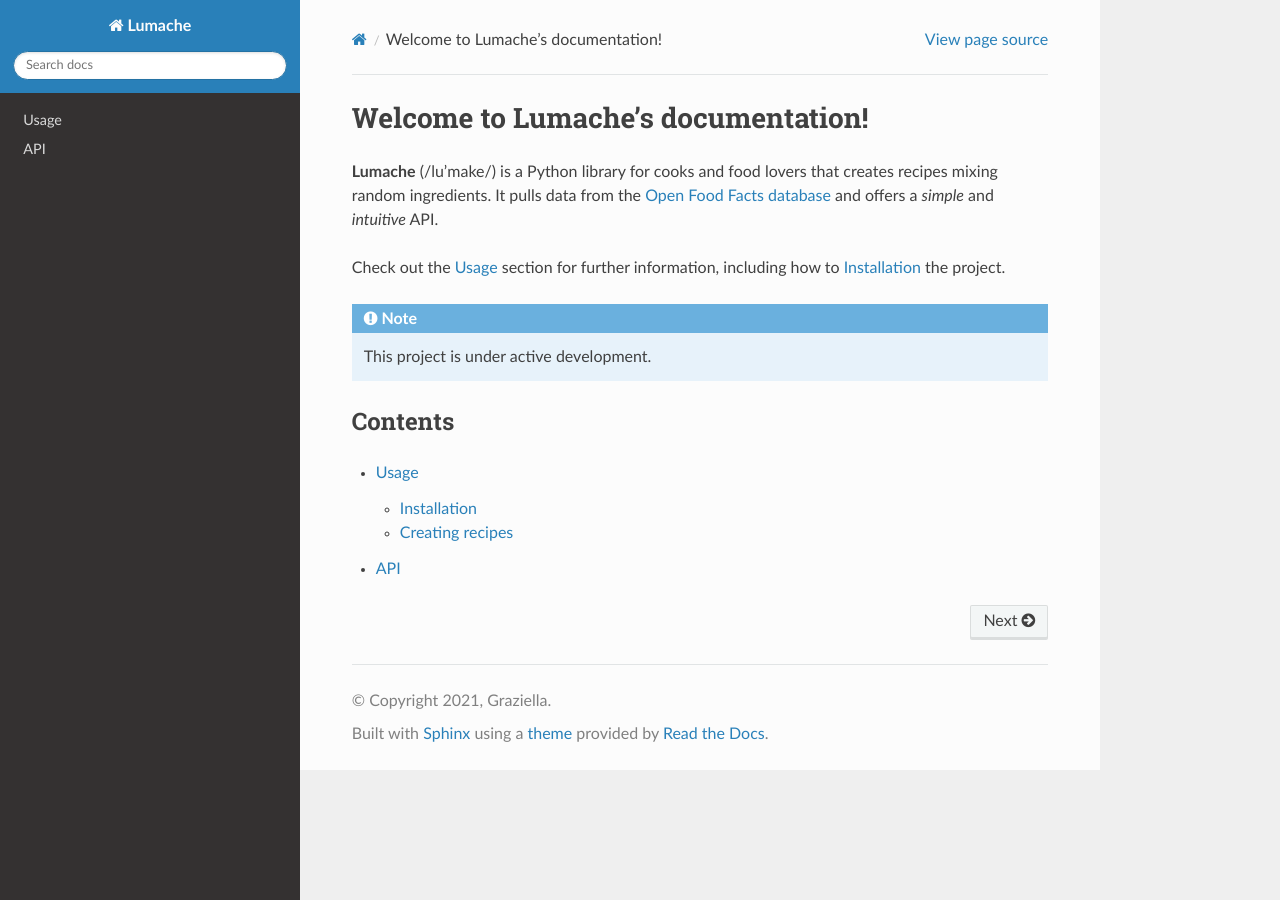
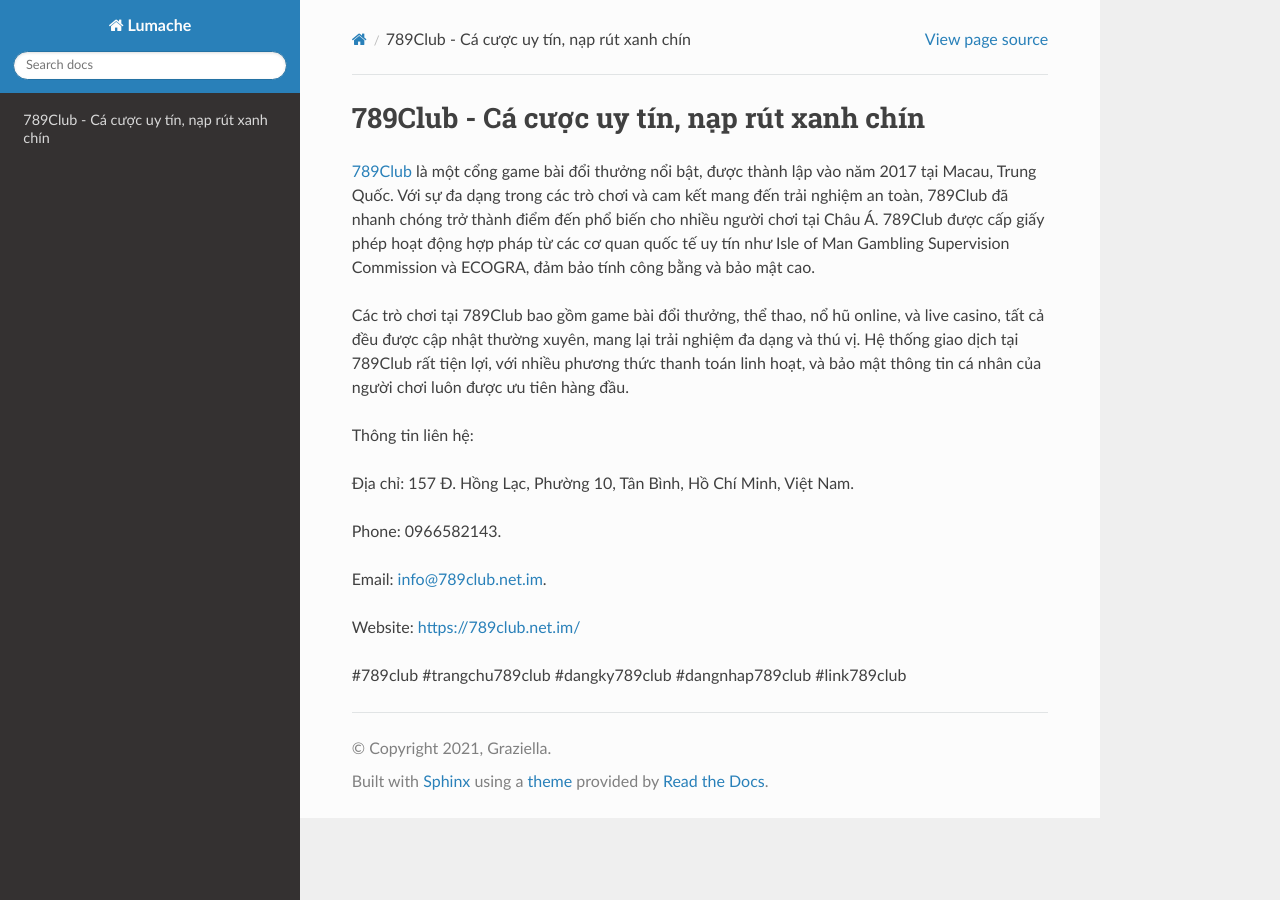
Before and after one commit to parkisngan19/789clubnetim, a Sphinx documentation site: the page built from docs/source/index.rst, in a window 1280 px wide. Built offline with Sphinx 7.4.7 and the Read the Docs theme 3.1.0, drawn with Linux system fonts in a browser that asks for light colours.

Commit message:
Update index.rst

```diff
--- a/docs/source/index.rst
+++ b/docs/source/index.rst
@@ -1,22 +1,18 @@
-Welcome to Lumache's documentation!
+789Club - Cá cược uy tín, nạp rút xanh chín
 ===================================
 
-**Lumache** (/lu'make/) is a Python library for cooks and food lovers
-that creates recipes mixing random ingredients.
-It pulls data from the `Open Food Facts database <https://world.openfoodfacts.org/>`_
-and offers a *simple* and *intuitive* API.
+`789Club <https://789club.net.im/>`_ là một cổng game bài đổi thưởng nổi bật, được thành lập vào năm 2017 tại Macau, Trung Quốc. Với sự đa dạng trong các trò chơi và cam kết mang đến trải nghiệm an toàn, 789Club đã nhanh chóng trở thành điểm đến phổ biến cho nhiều người chơi tại Châu Á. 789Club được cấp giấy phép hoạt động hợp pháp từ các cơ quan quốc tế uy tín như Isle of Man Gambling Supervision Commission và ECOGRA, đảm bảo tính công bằng và bảo mật cao.
 
-Check out the :doc:`usage` section for further information, including
-how to :ref:`installation` the project.
+Các trò chơi tại 789Club bao gồm game bài đổi thưởng, thể thao, nổ hũ online, và live casino, tất cả đều được cập nhật thường xuyên, mang lại trải nghiệm đa dạng và thú vị. Hệ thống giao dịch tại 789Club rất tiện lợi, với nhiều phương thức thanh toán linh hoạt, và bảo mật thông tin cá nhân của người chơi luôn được ưu tiên hàng đầu.
 
-.. note::
+Thông tin liên hệ:
 
-   This project is under active development.
+Địa chỉ: 157 Đ. Hồng Lạc, Phường 10, Tân Bình, Hồ Chí Minh, Việt Nam.
 
-Contents
---------
+Phone: 0966582143.
 
-.. toctree::
+Email: info@789club.net.im.
 
-   usage
-   api
+Website: https://789club.net.im/
+
+#789club #trangchu789club #dangky789club #dangnhap789club #link789club
```
